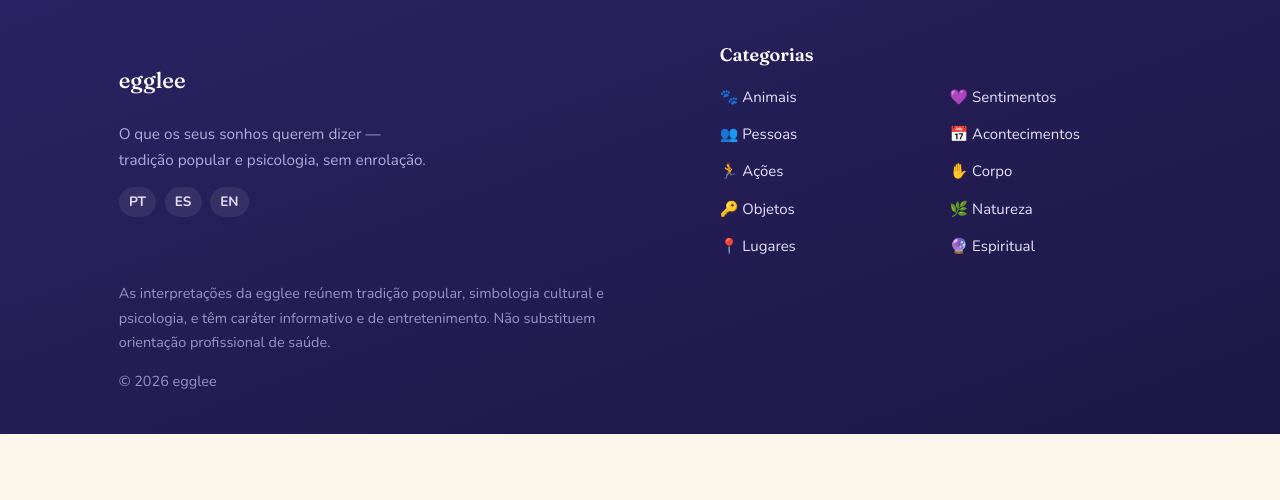
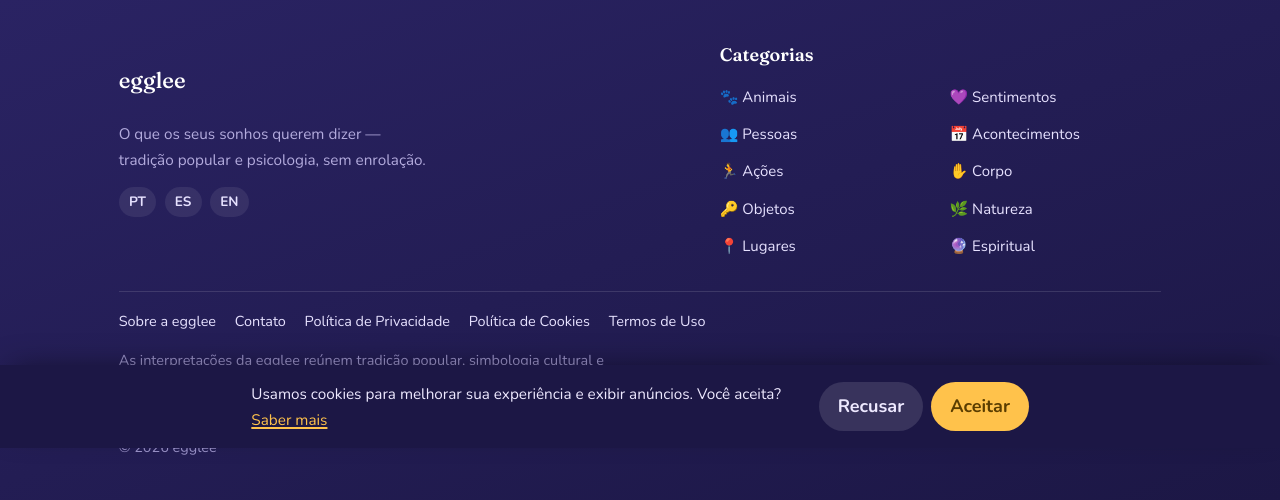
Before and after one commit to originslone-sys/egglee, a PHP site: page /pt/busca in a window 1280 px wide. Shown: the part 352-852 px from the top of the page. Before the commit the page ends 786 px from the top, so only its background shows below. Run offline with PHP 8.4, Linux system fonts and the light colour scheme.

Commit message:
Bloco 1: páginas legais, consentimento de cookies e slots de anúncio
- Páginas estáticas (privacidade, cookies, termos, sobre, contato) em pt/es/en
  com slugs e títulos localizados (App\Support\Pages).
- Banner de consentimento de cookies (LGPD/GDPR) no layout, com aceitar/recusar.
- AdSense carrega só com ADSENSE_CLIENT preenchido E consentimento aceito;
  slot manual opcional no meio do artigo (views/public/partials/ad.php).
- Form de monetização/contato no diagnóstico (ADSENSE_CLIENT/SLOT/CONTACT_EMAIL).
- Links legais no rodapé; páginas legais incluídas no sitemap.
- .env.example documenta as novas variáveis opcionais.

Co-Authored-By: Claude Opus 4.8 <noreply@anthropic.com>
Claude-Session: https://claude.ai/code/session_01DT8SAu3Nq3vaAvWs282v2M

```diff
--- a/app/Controller/PublicController.php
+++ b/app/Controller/PublicController.php
@@ -182,6 +182,31 @@ final class PublicController
         echo "Sitemap: $siteUrl/sitemap.xml\n";
     }
 
+    public function page(string $lang, string $key): void
+    {
+        if (!Lang::isValid($lang)) {
+            $this->notFound();
+            return;
+        }
+        $email = \App\Core\Env::get('CONTACT_EMAIL', 'contato@egglee.com');
+        $siteHost = preg_replace('#^https?://#', '', rtrim((string) \App\Core\Env::get('SITE_URL', 'egglee.com'), '/'));
+        $alternates = [];
+        foreach (Lang::LANGS as $l) {
+            $alternates[$l] = \App\Support\Pages::url($l, $key);
+        }
+        echo View::render('public/page', [
+            'lang'       => $lang,
+            'pageTitle'  => \App\Support\Pages::title($lang, $key),
+            'bodyHtml'   => \App\Support\Pages::body($lang, $key, $email, $siteHost),
+            'alternates' => $alternates,
+            'title'      => \App\Support\Pages::title($lang, $key) . ' — egglee',
+            'description'=> \App\Support\Pages::title($lang, $key) . ' — egglee.',
+            'canonical'  => \App\Support\Pages::url($lang, $key),
+            'jsonLd'     => [],
+            'image'      => null,
+        ], 'public/layout');
+    }
+
     public function sitemap(): void
     {
         $siteUrl = rtrim((string) (\App\Core\Env::get('SITE_URL', '')), '/');
@@ -189,6 +214,9 @@ final class PublicController
         $urls = [];
         foreach (Lang::LANGS as $lang) {
             $urls[] = "$siteUrl/$lang";
+            foreach (['about', 'privacy', 'cookies', 'terms', 'contact'] as $pk) {
+                $urls[] = $siteUrl . \App\Support\Pages::url($lang, $pk);
+            }
             foreach ($this->repo->listLive($lang) as $it) {
                 $urls[] = "$siteUrl/$lang/{$it['slug']}";
             }
--- a/app/Support/Lang.php
+++ b/app/Support/Lang.php
@@ -97,6 +97,10 @@ final class Lang
             'readArticle'   => 'Ler interpretação',
             'inCategory'    => 'Veja mais em',
             'articlesIn'    => 'Sonhos sobre',
+            'cookieMsg'     => 'Usamos cookies para melhorar sua experiência e exibir anúncios. Você aceita?',
+            'cookieAccept'  => 'Aceitar',
+            'cookieReject'  => 'Recusar',
+            'cookieMore'    => 'Saber mais',
             'disclaimer'    => 'As interpretações da egglee reúnem tradição popular, simbologia cultural e psicologia, e têm caráter informativo e de entretenimento. Não substituem orientação profissional de saúde.',
         ],
         'es' => [
@@ -120,6 +124,10 @@ final class Lang
             'readArticle'   => 'Ver interpretación',
             'inCategory'    => 'Ver más en',
             'articlesIn'    => 'Sueños sobre',
+            'cookieMsg'     => 'Usamos cookies para mejorar tu experiencia y mostrar anuncios. ¿Aceptas?',
+            'cookieAccept'  => 'Aceptar',
+            'cookieReject'  => 'Rechazar',
+            'cookieMore'    => 'Saber más',
             'disclaimer'    => 'Las interpretaciones de egglee reúnen tradición popular, simbología cultural y psicología, con fines informativos y de entretenimiento. No sustituyen la orientación de un profesional de la salud.',
         ],
         'en' => [
@@ -143,6 +151,10 @@ final class Lang
             'readArticle'   => 'Read interpretation',
             'inCategory'    => 'See more in',
             'articlesIn'    => 'Dreams about',
+            'cookieMsg'     => 'We use cookies to improve your experience and show ads. Do you accept?',
+            'cookieAccept'  => 'Accept',
+            'cookieReject'  => 'Reject',
+            'cookieMore'    => 'Learn more',
             'disclaimer'    => 'egglee interpretations blend folk tradition, cultural symbolism and psychology, for informational and entertainment purposes. They are not a substitute for professional health advice.',
         ],
     ];
--- /dev/null
+++ b/app/Support/Pages.php
@@ -0,0 +1,235 @@
+<?php
+declare(strict_types=1);
+
+namespace App\Support;
+
+/**
+ * Páginas estáticas (legais/institucionais) nos 3 idiomas.
+ * Placeholders {EMAIL} e {SITE} são substituídos na renderização.
+ *
+ * Texto-modelo: revise com cuidado (e, idealmente, com apoio jurídico) antes de
+ * considerar definitivo. É suficiente e adequado para aprovação do AdSense.
+ */
+final class Pages
+{
+    /** key => [slug por idioma, title por idioma, body por idioma]. */
+    private const PAGES = [
+        'privacy' => [
+            'slug'  => ['pt' => 'privacidade', 'es' => 'privacidad', 'en' => 'privacy'],
+            'title' => ['pt' => 'Política de Privacidade', 'es' => 'Política de Privacidad', 'en' => 'Privacy Policy'],
+        ],
+        'cookies' => [
+            'slug'  => ['pt' => 'cookies', 'es' => 'cookies', 'en' => 'cookies'],
+            'title' => ['pt' => 'Política de Cookies', 'es' => 'Política de Cookies', 'en' => 'Cookie Policy'],
+        ],
+        'terms' => [
+            'slug'  => ['pt' => 'termos', 'es' => 'terminos', 'en' => 'terms'],
+            'title' => ['pt' => 'Termos de Uso', 'es' => 'Términos de Uso', 'en' => 'Terms of Use'],
+        ],
+        'about' => [
+            'slug'  => ['pt' => 'sobre', 'es' => 'sobre', 'en' => 'about'],
+            'title' => ['pt' => 'Sobre a egglee', 'es' => 'Sobre egglee', 'en' => 'About egglee'],
+        ],
+        'contact' => [
+            'slug'  => ['pt' => 'contato', 'es' => 'contacto', 'en' => 'contact'],
+            'title' => ['pt' => 'Contato', 'es' => 'Contacto', 'en' => 'Contact'],
+        ],
+    ];
+
+    public static function keys(): array
+    {
+        return array_keys(self::PAGES);
+    }
+
+    public static function slug(string $lang, string $key): string
+    {
+        return self::PAGES[$key]['slug'][$lang] ?? $key;
+    }
+
+    public static function title(string $lang, string $key): string
+    {
+        return self::PAGES[$key]['title'][$lang] ?? $key;
+    }
+
+    public static function url(string $lang, string $key): string
+    {
+        return '/' . $lang . '/' . self::slug($lang, $key);
+    }
+
+    public static function keyFromSlug(string $lang, string $slug): ?string
+    {
+        foreach (self::PAGES as $key => $p) {
+            if (($p['slug'][$lang] ?? null) === $slug) {
+                return $key;
+            }
+        }
+        return null;
+    }
+
+    /** Corpo HTML da página (com placeholders {EMAIL}/{SITE} resolvidos). */
+    public static function body(string $lang, string $key, string $email, string $site): string
+    {
+        $raw = self::content($key, $lang);
+        return strtr($raw, [
+            '{EMAIL}' => $email,
+            '{SITE}'  => $site,
+            '{LANG}'  => $lang,
+            '{PRIV}'  => self::slug($lang, 'privacy'),
+        ]);
+    }
+
+    private static function content(string $key, string $lang): string
+    {
+        $c = self::CONTENT[$key][$lang] ?? self::CONTENT[$key]['en'] ?? '';
+        return $c;
+    }
+
+    /** Conteúdo HTML por página/idioma. */
+    private const CONTENT = [
+        'privacy' => [
+            'pt' => <<<'H'
+<p>Esta Política de Privacidade explica como a egglee ({SITE}) trata as informações de quem visita o site. Ao continuar navegando, você concorda com as práticas aqui descritas.</p>
+<h2>Quais dados coletamos</h2>
+<p>Não solicitamos cadastro nem dados pessoais para ler o conteúdo. Coletamos automaticamente apenas informações de navegação (como páginas visitadas, tipo de dispositivo e navegador, e dados aproximados de localização via endereço IP), por meio de cookies e tecnologias semelhantes.</p>
+<h2>Cookies e parceiros</h2>
+<p>Utilizamos cookies para melhorar a experiência, entender o uso do site e exibir anúncios. Parceiros terceiros, incluindo o <strong>Google AdSense</strong> e serviços de análise, podem usar cookies para personalizar e medir anúncios. O Google, como fornecedor terceiro, utiliza cookies (incluindo o cookie DART) para exibir anúncios com base em visitas anteriores a este e a outros sites.</p>
+<p>Você pode gerenciar a personalização de anúncios nas <a href="https://www.google.com/settings/ads" rel="nofollow noopener" target="_blank">Configurações de anúncios do Google</a> e saber mais nas <a href="https://policies.google.com/technologies/partner-sites" rel="nofollow noopener" target="_blank">políticas de parceiros do Google</a>.</p>
+<h2>Seus direitos (LGPD / GDPR)</h2>
+<p>Você pode, a qualquer momento, solicitar acesso, correção ou exclusão dos seus dados, além de retirar o consentimento para cookies. Para isso, escreva para <a href="mailto:{EMAIL}">{EMAIL}</a>.</p>
+<h2>Consentimento</h2>
+<p>Ao acessar o site, exibimos um aviso de cookies. Anúncios e análises só são ativados após o seu consentimento.</p>
+<p>Esta política pode ser atualizada periodicamente. Dúvidas? Fale com a gente em <a href="mailto:{EMAIL}">{EMAIL}</a>.</p>
+H,
+            'es' => <<<'H'
+<p>Esta Política de Privacidad explica cómo egglee ({SITE}) trata la información de quienes visitan el sitio. Al continuar navegando, aceptas las prácticas aquí descritas.</p>
+<h2>Qué datos recopilamos</h2>
+<p>No pedimos registro ni datos personales para leer el contenido. Recopilamos automáticamente solo información de navegación (páginas visitadas, tipo de dispositivo y navegador, y ubicación aproximada por dirección IP), mediante cookies y tecnologías similares.</p>
+<h2>Cookies y socios</h2>
+<p>Usamos cookies para mejorar la experiencia, entender el uso del sitio y mostrar anuncios. Terceros, incluido <strong>Google AdSense</strong> y servicios de análisis, pueden usar cookies para personalizar y medir anuncios. Google, como proveedor externo, usa cookies (incluida la cookie DART) para mostrar anuncios según visitas anteriores a este y otros sitios.</p>
+<p>Puedes gestionar la personalización en la <a href="https://www.google.com/settings/ads" rel="nofollow noopener" target="_blank">Configuración de anuncios de Google</a> y saber más en las <a href="https://policies.google.com/technologies/partner-sites" rel="nofollow noopener" target="_blank">políticas de socios de Google</a>.</p>
+<h2>Tus derechos (RGPD / leyes locales)</h2>
+<p>Puedes solicitar acceso, corrección o eliminación de tus datos y retirar el consentimiento de cookies en cualquier momento escribiendo a <a href="mailto:{EMAIL}">{EMAIL}</a>.</p>
+<h2>Consentimiento</h2>
+<p>Mostramos un aviso de cookies al entrar. Los anuncios y análisis se activan solo tras tu consentimiento.</p>
+<p>Esta política puede actualizarse. ¿Dudas? Escríbenos a <a href="mailto:{EMAIL}">{EMAIL}</a>.</p>
+H,
+            'en' => <<<'H'
+<p>This Privacy Policy explains how egglee ({SITE}) handles the information of people who visit the site. By continuing to browse, you agree to the practices described here.</p>
+<h2>What data we collect</h2>
+<p>We do not require registration or personal data to read the content. We automatically collect only browsing information (pages visited, device and browser type, and approximate location via IP address) through cookies and similar technologies.</p>
+<h2>Cookies and partners</h2>
+<p>We use cookies to improve your experience, understand site usage, and serve ads. Third parties, including <strong>Google AdSense</strong> and analytics services, may use cookies to personalize and measure ads. Google, as a third-party vendor, uses cookies (including the DART cookie) to serve ads based on prior visits to this and other sites.</p>
+<p>You can manage ad personalization in <a href="https://www.google.com/settings/ads" rel="nofollow noopener" target="_blank">Google Ad Settings</a> and learn more in <a href="https://policies.google.com/technologies/partner-sites" rel="nofollow noopener" target="_blank">Google's partner policies</a>.</p>
+<h2>Your rights (GDPR / local laws)</h2>
+<p>You may request access to, correction, or deletion of your data, and withdraw cookie consent at any time by writing to <a href="mailto:{EMAIL}">{EMAIL}</a>.</p>
+<h2>Consent</h2>
+<p>We show a cookie notice on entry. Ads and analytics are enabled only after your consent.</p>
+<p>This policy may be updated periodically. Questions? Contact us at <a href="mailto:{EMAIL}">{EMAIL}</a>.</p>
+H,
+        ],
+        'cookies' => [
+            'pt' => <<<'H'
+<p>Cookies são pequenos arquivos guardados no seu dispositivo para que o site funcione e melhore sua experiência.</p>
+<h2>Que cookies usamos</h2>
+<ul>
+<li><strong>Essenciais:</strong> necessários para o funcionamento do site (ex.: lembrar seu consentimento).</li>
+<li><strong>Análise:</strong> ajudam a entender como o site é usado, de forma agregada.</li>
+<li><strong>Publicidade:</strong> usados por parceiros como o Google AdSense para exibir anúncios relevantes.</li>
+</ul>
+<h2>Como controlar</h2>
+<p>Você pode aceitar ou recusar cookies não essenciais no aviso exibido ao entrar, e também apagar ou bloquear cookies nas configurações do seu navegador. Veja mais na nossa <a href="/{LANG}/{PRIV}">Política de Privacidade</a>.</p>
+H,
+            'es' => <<<'H'
+<p>Las cookies son pequeños archivos guardados en tu dispositivo para que el sitio funcione y mejore tu experiencia.</p>
+<h2>Qué cookies usamos</h2>
+<ul>
+<li><strong>Esenciales:</strong> necesarias para el funcionamiento del sitio (p. ej., recordar tu consentimiento).</li>
+<li><strong>Análisis:</strong> ayudan a entender cómo se usa el sitio, de forma agregada.</li>
+<li><strong>Publicidad:</strong> usadas por socios como Google AdSense para mostrar anuncios relevantes.</li>
+</ul>
+<h2>Cómo controlar</h2>
+<p>Puedes aceptar o rechazar las cookies no esenciales en el aviso al entrar, y borrar o bloquear cookies en la configuración de tu navegador. Más información en nuestra <a href="/{LANG}/{PRIV}">Política de Privacidad</a>.</p>
+H,
+            'en' => <<<'H'
+<p>Cookies are small files stored on your device so the site works and improves your experience.</p>
+<h2>Which cookies we use</h2>
+<ul>
+<li><strong>Essential:</strong> required for the site to function (e.g., remembering your consent).</li>
+<li><strong>Analytics:</strong> help us understand how the site is used, in aggregate.</li>
+<li><strong>Advertising:</strong> used by partners such as Google AdSense to show relevant ads.</li>
+</ul>
+<h2>How to control</h2>
+<p>You can accept or reject non-essential cookies in the notice shown on entry, and delete or block cookies in your browser settings. Learn more in our <a href="/{LANG}/{PRIV}">Privacy Policy</a>.</p>
+H,
+        ],
+        'terms' => [
+            'pt' => <<<'H'
+<p>Ao usar a egglee ({SITE}), você concorda com estes Termos de Uso.</p>
+<h2>Natureza do conteúdo</h2>
+<p>As interpretações de sonhos publicadas aqui reúnem tradição popular, simbologia cultural e psicologia, e têm caráter <strong>informativo e de entretenimento</strong>. Não constituem aconselhamento médico, psicológico, jurídico ou financeiro, e não substituem a orientação de profissionais qualificados.</p>
+<h2>Uso do site</h2>
+<p>Você se compromete a usar o site de forma lícita. O conteúdo, a marca e o design pertencem à egglee e não podem ser copiados em massa sem autorização.</p>
+<h2>Isenção de responsabilidade</h2>
+<p>O conteúdo é fornecido "como está". Não garantimos resultados específicos e não nos responsabilizamos por decisões tomadas com base nas interpretações.</p>
+<h2>Alterações</h2>
+<p>Podemos atualizar estes termos a qualquer momento. Dúvidas: <a href="mailto:{EMAIL}">{EMAIL}</a>.</p>
+H,
+            'es' => <<<'H'
+<p>Al usar egglee ({SITE}), aceptas estos Términos de Uso.</p>
+<h2>Naturaleza del contenido</h2>
+<p>Las interpretaciones de sueños aquí publicadas reúnen tradición popular, simbología cultural y psicología, con fines <strong>informativos y de entretenimiento</strong>. No constituyen asesoramiento médico, psicológico, legal ni financiero, y no sustituyen la orientación de profesionales cualificados.</p>
+<h2>Uso del sitio</h2>
+<p>Te comprometes a usar el sitio de forma lícita. El contenido, la marca y el diseño pertenecen a egglee y no pueden copiarse masivamente sin autorización.</p>
+<h2>Exención de responsabilidad</h2>
+<p>El contenido se ofrece "tal cual". No garantizamos resultados específicos ni nos responsabilizamos por decisiones tomadas con base en las interpretaciones.</p>
+<h2>Cambios</h2>
+<p>Podemos actualizar estos términos en cualquier momento. Dudas: <a href="mailto:{EMAIL}">{EMAIL}</a>.</p>
+H,
+            'en' => <<<'H'
+<p>By using egglee ({SITE}), you agree to these Terms of Use.</p>
+<h2>Nature of the content</h2>
+<p>The dream interpretations published here blend folk tradition, cultural symbolism, and psychology, and are for <strong>informational and entertainment purposes</strong>. They do not constitute medical, psychological, legal, or financial advice and are not a substitute for guidance from qualified professionals.</p>
+<h2>Use of the site</h2>
+<p>You agree to use the site lawfully. The content, brand, and design belong to egglee and may not be copied at scale without permission.</p>
+<h2>Disclaimer</h2>
+<p>Content is provided "as is". We do not guarantee specific outcomes and are not liable for decisions made based on the interpretations.</p>
+<h2>Changes</h2>
+<p>We may update these terms at any time. Questions: <a href="mailto:{EMAIL}">{EMAIL}</a>.</p>
+H,
+        ],
+        'about' => [
+            'pt' => <<<'H'
+<p>A egglee nasceu para responder, de forma clara e acolhedora, o que tanta gente pesquisa de madrugada: "o que significa esse sonho?".</p>
+<h2>Como interpretamos</h2>
+<p>Cada interpretação combina três olhares: a <strong>tradição popular</strong>, a <strong>psicologia analítica</strong> (arquétipos, o inconsciente) e o <strong>bom senso emocional</strong> — sempre considerando o contexto e os sentimentos do sonho. Evitamos respostas rasas e genéricas.</p>
+<h2>Aviso</h2>
+<p>O conteúdo tem caráter informativo e de entretenimento e não substitui orientação profissional. Fale com a gente em <a href="mailto:{EMAIL}">{EMAIL}</a>.</p>
+H,
+            'es' => <<<'H'
+<p>egglee nació para responder, de forma clara y cercana, lo que tanta gente busca de madrugada: "¿qué significa este sueño?".</p>
+<h2>Cómo interpretamos</h2>
+<p>Cada interpretación combina tres miradas: la <strong>tradición popular</strong>, la <strong>psicología analítica</strong> (arquetipos, el inconsciente) y el <strong>sentido común emocional</strong>, siempre considerando el contexto y las emociones del sueño. Evitamos respuestas superficiales.</p>
+<h2>Aviso</h2>
+<p>El contenido es informativo y de entretenimiento y no sustituye la orientación profesional. Escríbenos a <a href="mailto:{EMAIL}">{EMAIL}</a>.</p>
+H,
+            'en' => <<<'H'
+<p>egglee was created to answer, clearly and warmly, what so many people search at 3 a.m.: "what does this dream mean?".</p>
+<h2>How we interpret</h2>
+<p>Each interpretation blends three lenses: <strong>folk tradition</strong>, <strong>analytical psychology</strong> (archetypes, the unconscious), and <strong>emotional common sense</strong> — always considering the dream's context and feelings. We avoid shallow, generic answers.</p>
+<h2>Disclaimer</h2>
+<p>The content is informational and for entertainment, and is not a substitute for professional guidance. Contact us at <a href="mailto:{EMAIL}">{EMAIL}</a>.</p>
+H,
+        ],
+        'contact' => [
+            'pt' => <<<'H'
+<p>Quer falar com a egglee? Envie um e-mail para <a href="mailto:{EMAIL}">{EMAIL}</a> — lemos sugestões, correções e parcerias.</p>
+H,
+            'es' => <<<'H'
+<p>¿Quieres hablar con egglee? Escribe a <a href="mailto:{EMAIL}">{EMAIL}</a> — leemos sugerencias, correcciones y colaboraciones.</p>
+H,
+            'en' => <<<'H'
+<p>Want to reach egglee? Email <a href="mailto:{EMAIL}">{EMAIL}</a> — we read suggestions, corrections, and partnership requests.</p>
+H,
+        ],
+    ];
+}
--- a/index.php
+++ b/index.php
@@ -86,6 +86,7 @@ try {
             $path === '/admin/articles'                   => $admin->articles(),
             $path === '/admin/diagnose'                   => $admin->diagnose(),
             $path === '/admin/set-model' && $method==='POST'=> $admin->setModel(),
+            $path === '/admin/set-monetize' && $method==='POST'=> $admin->setMonetize(),
             $path === '/admin/set-pexels' && $method==='POST'=> $admin->setPexels(),
             $path === '/admin/delete' && $method==='POST' => $admin->deleteSymbol(),
             $path === '/admin/image' && $method==='POST' => $admin->image(),
@@ -115,6 +116,11 @@ try {
             exit;
         }
         if ($n === 2) {
+            $pageKey = \App\Support\Pages::keyFromSlug($lang, $segments[1]);
+            if ($pageKey !== null) {
+                $pub->page($lang, $pageKey);
+                exit;
+            }
             $pub->article($lang, $segments[1]);
             exit;
         }
--- a/styles.css
+++ b/styles.css
@@ -294,6 +294,30 @@ h1, h2, h3 { font-family: var(--font-head); font-weight: 600; line-height: 1.18;
   .cat-dropdown { grid-template-columns: 1fr; }
 }
 
+/* banner de consentimento de cookies */
+.cookie-bar { position: fixed; left: 0; right: 0; bottom: 0; z-index: 60;
+  background: var(--indigo-900); color: #eee9ff; padding: 0.9rem 1.1rem;
+  display: flex; align-items: center; justify-content: center; gap: 1rem; flex-wrap: wrap;
+  box-shadow: 0 -8px 30px -12px rgba(0,0,0,.5); }
+.cookie-bar p { margin: 0; font-size: 0.9rem; max-width: 60ch; }
+.cookie-bar a { color: var(--yolk); }
+.cookie-actions { display: flex; gap: 0.5rem; }
+.ck-btn { border: 0; border-radius: 999px; padding: 0.55rem 1.1rem; font: inherit; font-weight: 800; cursor: pointer; }
+.ck-accept { background: var(--yolk); color: #5a3d00; }
+.ck-reject { background: rgba(255,255,255,.12); color: #eee9ff; }
+
+/* slot de anúncio */
+.ad-slot { margin: 1.6rem 0; text-align: center; min-height: 1px; overflow: hidden; }
+
+/* links legais no footer */
+.foot-legal { display: flex; flex-wrap: wrap; gap: 0.4rem 1.1rem; margin: 1.4rem 0 0.6rem; padding-top: 1rem; border-top: 1px solid rgba(255,255,255,.12); }
+.foot-legal a { font-size: 0.85rem; text-decoration: none; }
+
+/* página estática (legal/institucional) */
+.static-page .page-body h2 { font-size: 1.3rem; margin: 1.6rem 0 0.5rem; }
+.static-page .page-body ul { padding-left: 1.2rem; }
+.static-page .page-body li { margin: 0.3rem 0; }
+
 /* respeita quem prefere menos movimento */
 @media (prefers-reduced-motion: reduce) {
   * { scroll-behavior: auto !important; transition: none !important; }
--- a/views/public/article.php
+++ b/views/public/article.php
@@ -31,6 +31,8 @@ use function App\Core\e;
   <?php foreach (preg_split('/\n+/', (string) $c['intro']) as $p): if (trim($p) === '') continue; ?>
     <p><?= e($p) ?></p>
   <?php endforeach; ?>
+
+  <?php include __DIR__ . '/partials/ad.php'; /* anúncio no meio do conteúdo */ ?>
 
   <?php foreach (($c['sections'] ?? []) as $s): ?>
     <section>
--- a/views/public/layout.php
+++ b/views/public/layout.php
@@ -6,6 +6,9 @@ use function App\Core\asset;
 
 $site = rtrim((string) Env::get('SITE_URL', ''), '/');
 $hl = Lang::HREFLANG;
+$adsClient = Env::get('ADSENSE_CLIENT'); // ex.: ca-pub-XXXXXXXXXXXXXXXX
+$consent = ($_COOKIE['egglee_consent'] ?? '') === '1';
+$adsOn = $adsClient && $consent; // anúncios só com chave configurada E consentimento
 ?><!doctype html>
 <html lang="<?= e($hl[$lang] ?? 'pt-BR') ?>">
 <head>
@@ -45,10 +48,34 @@ $hl = Lang::HREFLANG;
   <?php endforeach; ?>
 
   <link rel="stylesheet" href="<?= e(asset('styles.css')) ?>">
+
+  <?php if ($adsOn): ?>
+  <script async src="https://pagead2.googlesyndication.com/pagead/js/adsbygoogle.js?client=<?= e($adsClient) ?>" crossorigin="anonymous"></script>
+  <?php endif; ?>
 </head>
 <body>
   <?php include __DIR__ . '/partials/header.php'; ?>
   <?= $content ?>
   <?php include __DIR__ . '/partials/footer.php'; ?>
+
+  <?php if (($_COOKIE['egglee_consent'] ?? '') === ''): ?>
+  <div class="cookie-bar" id="cookie-bar">
+    <p><?= e(Lang::ui($lang, 'cookieMsg')) ?> <a href="<?= e(\App\Support\Pages::url($lang, 'cookies')) ?>"><?= e(Lang::ui($lang, 'cookieMore')) ?></a></p>
+    <div class="cookie-actions">
+      <button type="button" data-consent="0" class="ck-btn ck-reject"><?= e(Lang::ui($lang, 'cookieReject')) ?></button>
+      <button type="button" data-consent="1" class="ck-btn ck-accept"><?= e(Lang::ui($lang, 'cookieAccept')) ?></button>
+    </div>
+  </div>
+  <script>
+    document.querySelectorAll('#cookie-bar .ck-btn').forEach(function (b) {
+      b.addEventListener('click', function () {
+        var v = b.getAttribute('data-consent');
+        document.cookie = 'egglee_consent=' + v + ';path=/;max-age=31536000;samesite=Lax';
+        document.getElementById('cookie-bar').style.display = 'none';
+        if (v === '1') location.reload(); // recarrega para ativar os anúncios
+      });
+    });
+  </script>
+  <?php endif; ?>
 </body>
 </html>
--- a/views/public/partials/footer.php
+++ b/views/public/partials/footer.php
@@ -25,6 +25,11 @@ $cats = Lang::categories();
         </ul>
       </div>
     </div>
+    <nav class="foot-legal">
+      <?php foreach (['about','contact','privacy','cookies','terms'] as $pk): ?>
+        <a href="<?= e(\App\Support\Pages::url($lang, $pk)) ?>"><?= e(\App\Support\Pages::title($lang, $pk)) ?></a>
+      <?php endforeach; ?>
+    </nav>
     <p class="disclaimer"><?= e(Lang::ui($lang, 'disclaimer')) ?></p>
     <p class="disclaimer">© <?= date('Y') ?> egglee</p>
   </div>
```
Also changed, not shown: app/Controller/AdminController.php (+17 -0 lines), views/admin/diagnose.php (+12 -0 lines), views/public/page.php (added, +12 -0 lines), views/public/partials/ad.php (added, +13 -0 lines), 1 other file.
